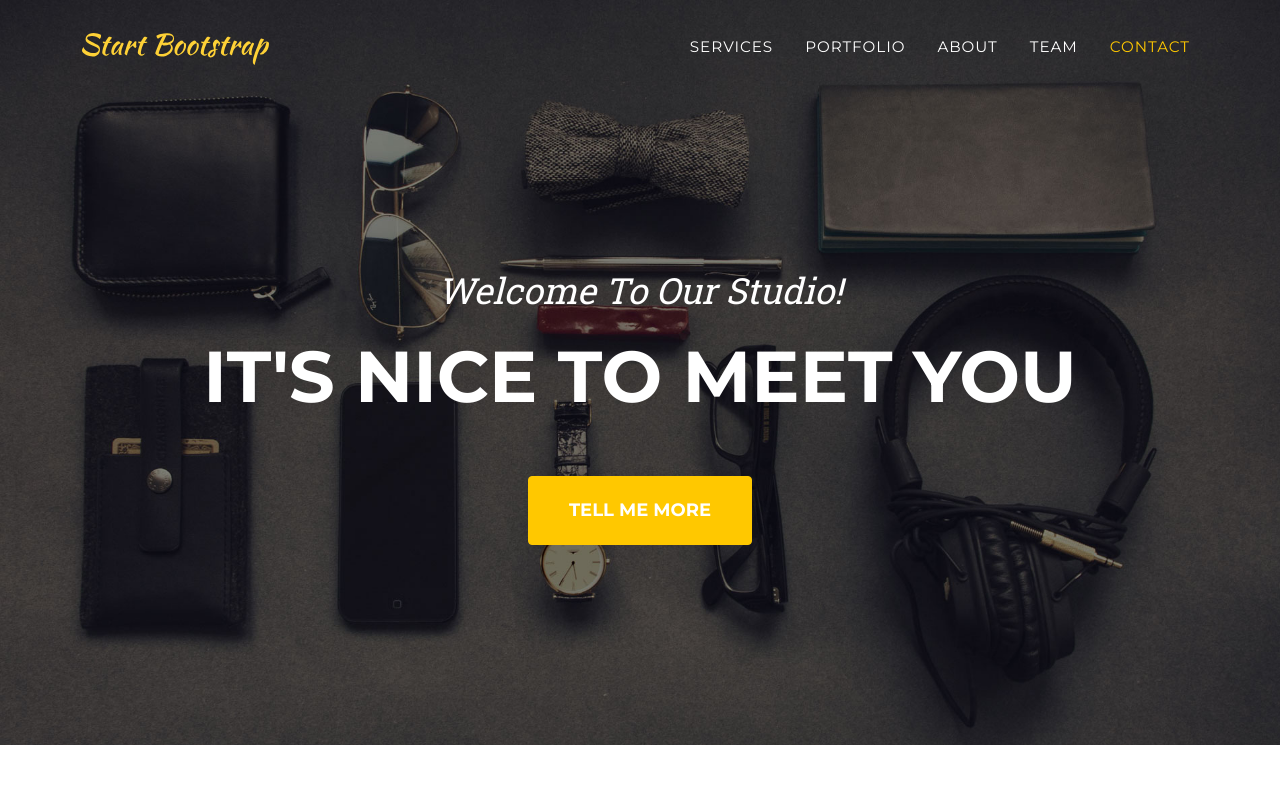
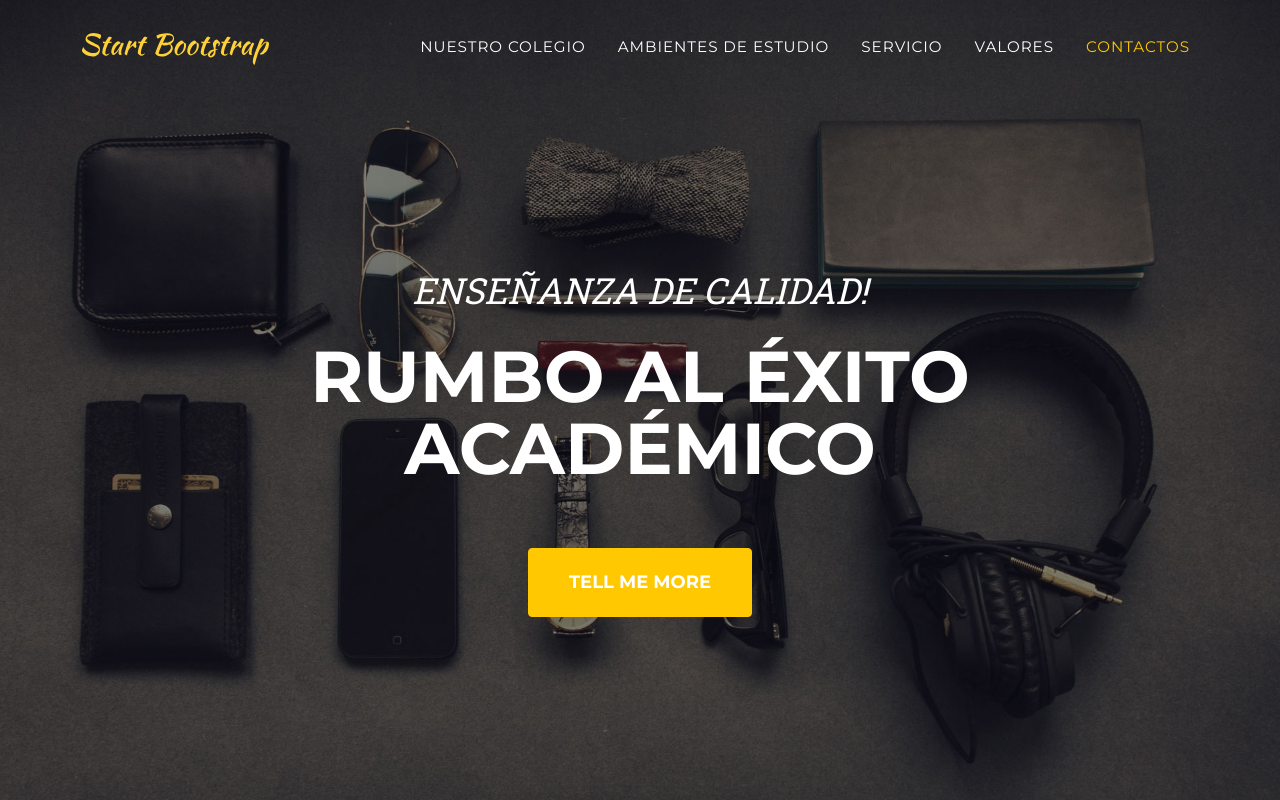
Before and after one commit to AULATICSNAHOVIBRIGITTE/AMUTASENACCI-N, a plain HTML site: page index.html in a window 1280 px wide. Shown: the top 800 px of the page. Drawn offline with nearby package versions, Linux system fonts and the light colour scheme.

Commit message:
Update index.html

```diff
--- a/index.html
+++ b/index.html
@@ -5,7 +5,7 @@
         <meta name="viewport" content="width=device-width, initial-scale=1, shrink-to-fit=no" />
         <meta name="description" content="" />
         <meta name="author" content="" />
-        <title>Agency - Start Bootstrap Theme</title>
+        <title>I.E."AMUTAS EN ACCIÓN"</title>
         <!-- Favicon-->
         <link rel="icon" type="image/x-icon" href="assets/favicon.ico" />
         <!-- Font Awesome icons (free version)-->
@@ -27,11 +27,11 @@
                 </button>
                 <div class="collapse navbar-collapse" id="navbarResponsive">
                     <ul class="navbar-nav text-uppercase ms-auto py-4 py-lg-0">
-                        <li class="nav-item"><a class="nav-link" href="#services">Services</a></li>
-                        <li class="nav-item"><a class="nav-link" href="#portfolio">Portfolio</a></li>
-                        <li class="nav-item"><a class="nav-link" href="#about">About</a></li>
-                        <li class="nav-item"><a class="nav-link" href="#team">Team</a></li>
-                        <li class="nav-item"><a class="nav-link" href="#contact">Contact</a></li>
+                        <li class="nav-item"><a class="nav-link" href="#services">NUESTRO COLEGIO</a></li>
+                        <li class="nav-item"><a class="nav-link" href="#portfolio">AMBIENTES DE ESTUDIO</a></li>
+                        <li class="nav-item"><a class="nav-link" href="#about">SERVICIO</a></li>
+                        <li class="nav-item"><a class="nav-link" href="#team">VALORES</a></li>
+                        <li class="nav-item"><a class="nav-link" href="#contact">CONTACTOS</a></li>
                     </ul>
                 </div>
             </div>
@@ -39,8 +39,8 @@
         <!-- Masthead-->
         <header class="masthead">
             <div class="container">
-                <div class="masthead-subheading">Welcome To Our Studio!</div>
-                <div class="masthead-heading text-uppercase">It's Nice To Meet You</div>
+                <div class="masthead-subheading">ENSEÑANZA DE CALIDAD!</div>
+                <div class="masthead-heading text-uppercase">Rumbo al éxito académico</div>
                 <a class="btn btn-primary btn-xl text-uppercase" href="#services">Tell Me More</a>
             </div>
         </header>
```
